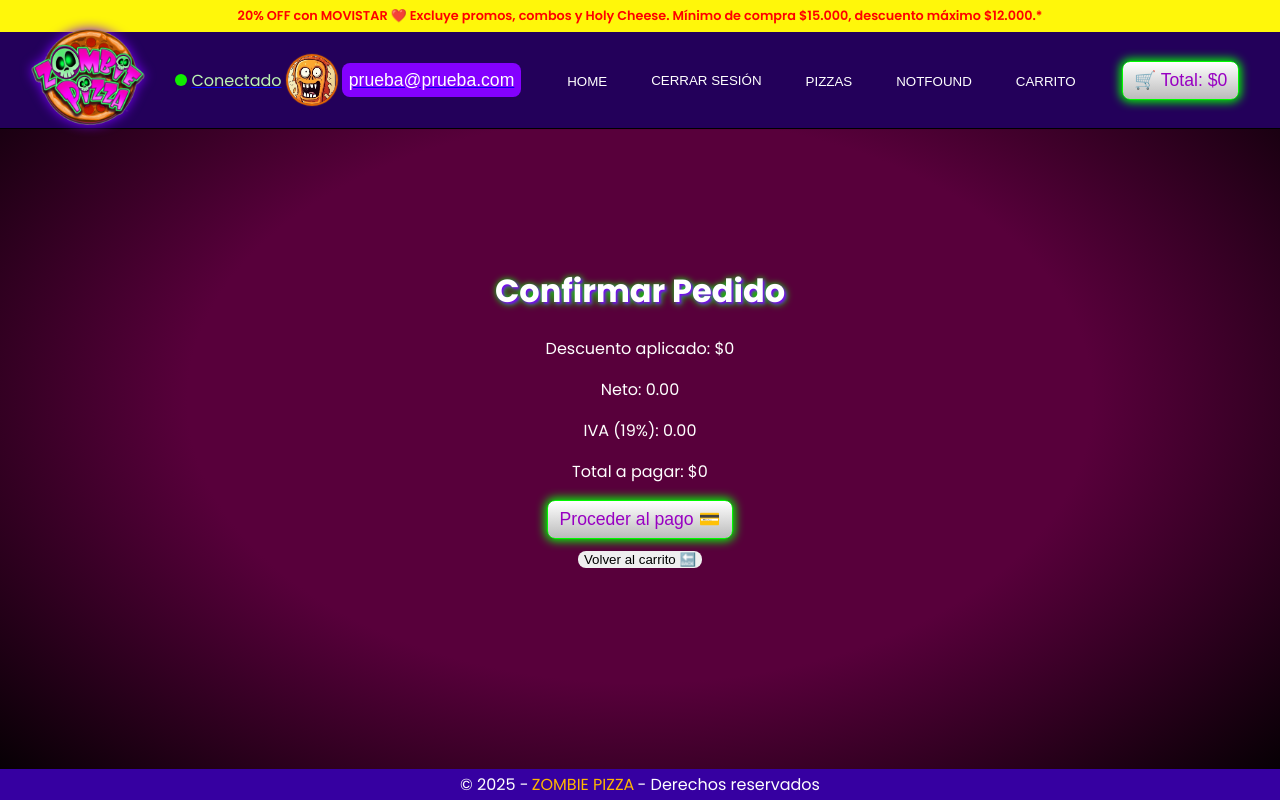
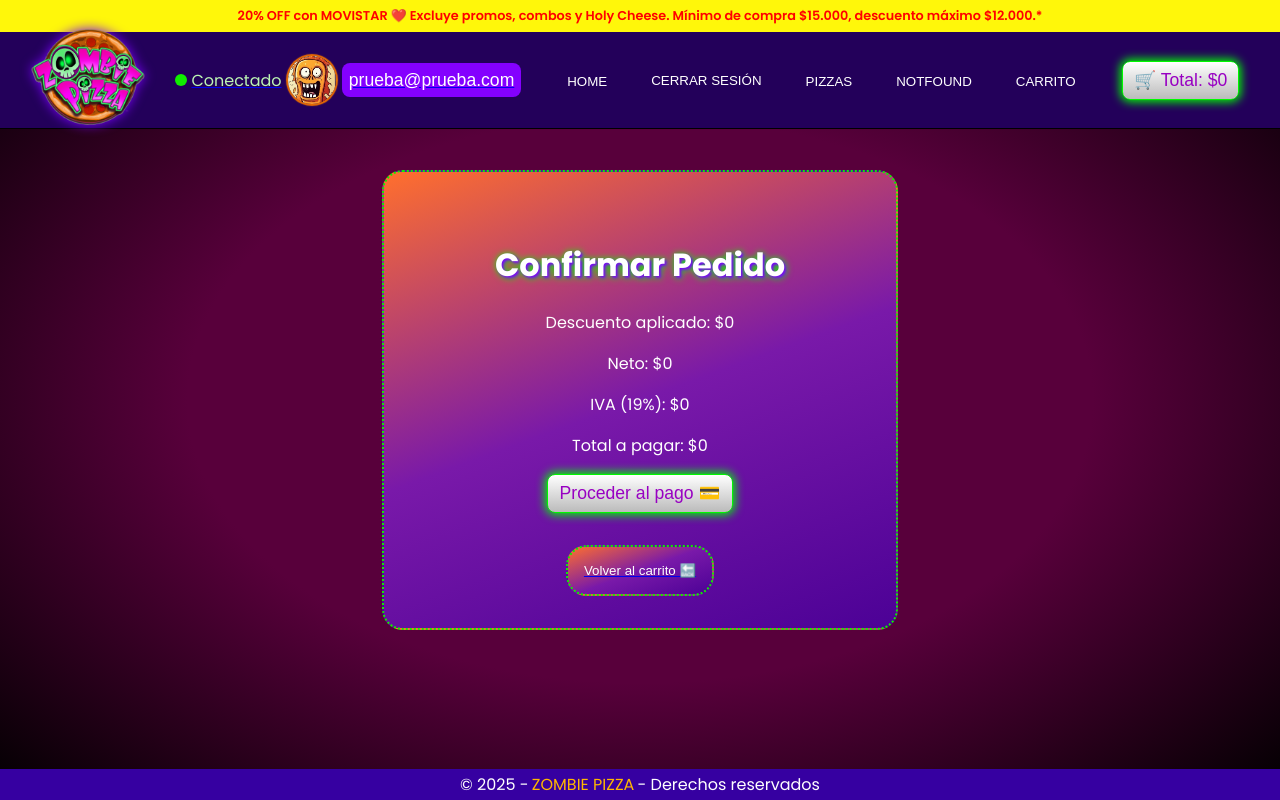
Before and after one commit to pyro-nicolini/react-zombie, a React (Vite) app: page /pagar in a window 1280 px wide. Built offline with nearby package versions, Linux system fonts and the light colour scheme.

Commit message:
add logic for invoice Cart

```diff
--- a/src/pages/Cart.jsx
+++ b/src/pages/Cart.jsx
@@ -19,14 +19,10 @@ export default function Cart({ cuponPromo }) {
     aplicarCupon,
     setCupon,
     neto,
-    iva
+    iva,
   } = useContext(CartContext);
 
-  const {
-    auth,
-  } = useContext(AuthContext);
-
-
+  const { auth } = useContext(AuthContext);
 
   return (
     <div className="cart">
@@ -44,7 +40,7 @@ export default function Cart({ cuponPromo }) {
                 <Button
                   buttonText="➕"
                   className="addPizza"
-                  onClick={() => addPizza(pizza.id)}  // la función agregar pizza ahora es condicional con el stock
+                  onClick={() => addPizza(pizza.id)} // la función agregar pizza ahora es condicional con el stock
                 />
                 <p>{pizza.count}</p>
                 <Button
@@ -96,22 +92,26 @@ export default function Cart({ cuponPromo }) {
         </div>
         <div>
           <div>
-          <p>Neto: {pricer(parseFloat(neto))}</p>
-          <p>Iva: {pricer(parseFloat(iva))}</p>
+            <p>Neto: {pricer(parseFloat(neto))}</p>
+            <p>Iva: {pricer(parseFloat(iva))}</p>
           </div>
-            <p>Total: {pricer(totalisimo)}</p>
+          <p>Total: {pricer(totalisimo)}</p>
         </div>
       </div>
       <div className="flex">
-      {auth.autorizado?
-      <Link to='/pagar'>
-      <Button buttonText="PAGAR 🍕" className={auth.autorizado? 'total' : 'desactivate'} />
-        </Link>
-         :
-        <Link to='/login'>
-        <Button buttonText={'Inicia Sesión 🔒 Para PAGAR'} className="alert whit"/>
-        </Link>
-         }
+        {carro.length > 0 &&
+          (auth.autorizado ? (
+            <Link to="/pagar">
+              <Button buttonText="PAGAR 🍕" className="form" />
+            </Link>
+          ) : (
+            <Link to="/login">
+              <Button
+                buttonText="Inicia Sesión 🔒 Para PAGAR"
+                className="form"
+              />
+            </Link>
+          ))}
       </div>
     </div>
   );
--- a/src/pages/Pagar.jsx
+++ b/src/pages/Pagar.jsx
@@ -8,12 +8,13 @@ function Pagar() {
   const { carro, totalisimo, descuentoAplicado, neto, iva } = useContext(CartContext);
 
   return (
+    <div className="form">
     <div className="pagar white">
       <h1>Confirmar Pedido</h1>
       <ul>
         {carro.map((pizza) => (
-          pizza.count > 0 && (
-            <li key={pizza.id}>
+            pizza.count > 0 && (
+                <li key={pizza.id}>
               {pizza.name} - {pizza.count} x {pricer(pizza.price)}
             </li>
           )
@@ -22,20 +23,21 @@ function Pagar() {
 
       <div className="resumen">
         <p>Descuento aplicado: {pricer(descuentoAplicado)}</p>
-        <p>Neto: {pricer(neto)}</p>
-        <p>IVA (19%): {pricer(iva)}</p>
+        <p>Neto: {pricer(parseFloat(neto))}</p>
+        <p>IVA (19%): {pricer(parseFloat(iva))}</p>
         <p>Total a pagar: {pricer(totalisimo)}</p>
       </div>
 
-      <div className="column flex">
+      <div className="column" style={{gap: '2rem'}}>
         <Link to="/checkout">
           <Button buttonText="Proceder al pago 💳" className="total" />
         </Link>
         <Link to="/cart">
-          <Button buttonText="Volver al carrito 🔙" className="secondary" />
+          <Button buttonText="Volver al carrito 🔙" className="form" />
         </Link>
       </div>
     </div>
+        </div>
   );
 }
 
```
